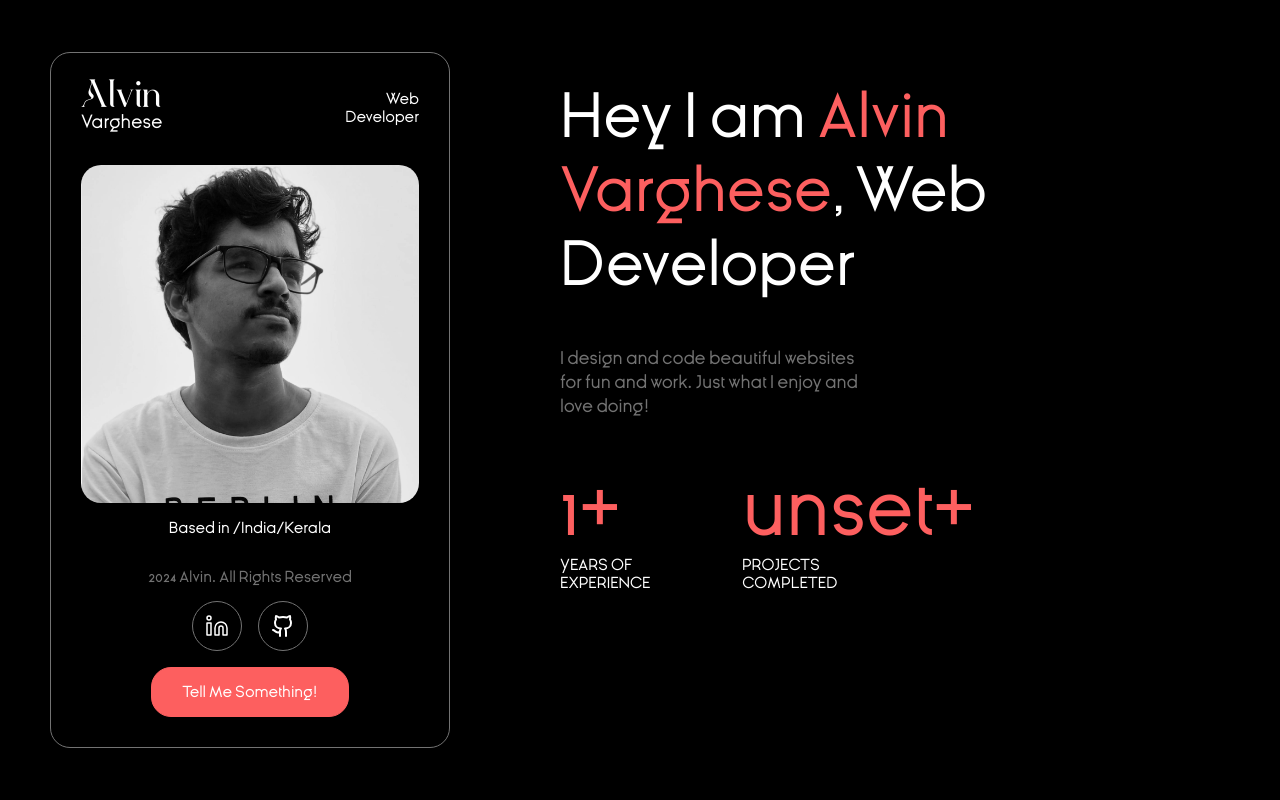
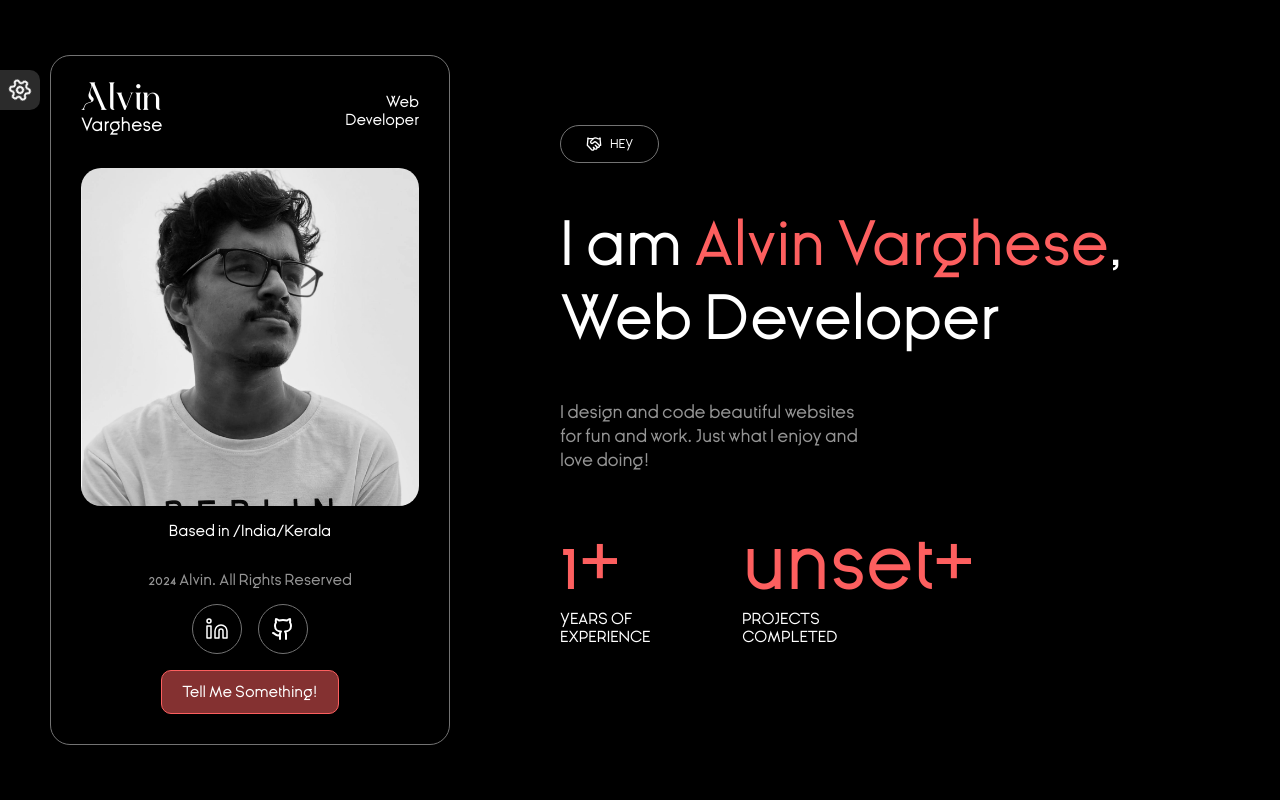
Before and after one commit to alvin1904/portfolio-v2, a Next.js app: page / in a window 1280 px wide. Shown: the top 800 px of the page. Built offline with nearby package versions, Linux system fonts and the light colour scheme; no server answers.

Commit message:
fett: theme changer menu

```diff
--- a/src/app/globals.css
+++ b/src/app/globals.css
@@ -64,7 +64,6 @@ textarea {
 :where([hidden]) {
   display: none;
 }
-
 body {
   background: #000;
   color: white;
@@ -144,11 +143,7 @@ body {
   user-select: none;
 }
 :root {
-  --accent: #fd5f5f;
-  --accent-transparent: #fd5f5f85;
-  --accent-transparent-high: #fd5f5f20;
-  --accent-hover: #ff8080;
-  --accent-dark: #7d3535;
+  --menu: #2b2b2b;
   --border: rgb(115, 115, 115);
 }
 .smoothen {
@@ -161,12 +156,12 @@ body {
   opacity: 1;
 }
 *::selection {
-  background: var(--accent);
+  background: var(--accent-transparent);
   color: white;
   box-shadow: 0 0 5px rgba(0, 0, 0, 0.5);
 }
 *::-moz-selection {
-  background: var(--accent);
+  background: var(--accent-transparent);
   color: white;
   box-shadow: 0 0 5px rgba(0, 0, 0, 0.5);
 }
@@ -182,10 +177,11 @@ body {
   border: 1px solid var(--border);
 }
 .lighten {
-  color: var(--border);
+  color: #ffffff95;
 }
 .colorize {
   color: var(--accent);
+  transition: all 0.25s ease-in-out;
 }
 .ySpace {
   margin: 45px 0;
@@ -223,12 +219,55 @@ body {
   font-size: 1.2rem;
   font-weight: 300;
 }
+.theme_changer {
+  height: 100vh;
+  width: 300px;
+  background: var(--menu);
+  color: white;
+  position: fixed;
+  top: 0;
+  z-index: 1000;
+  padding: 30px 20px;
+}
+.theme_toggle {
+  position: absolute;
+  top: 70px;
+  right: -40px;
+  background: var(--menu);
+  height: 40px;
+  width: 40px;
+  border-radius: 0 10px 10px 0;
+}
+.theme_toggle svg {
+  animation: rotater 3s ease-in-out infinite;
+}
+@keyframes rotater {
+  0% {
+    transform: rotate(0deg);
+  }
+  100% {
+    transform: rotate(360deg);
+  }
+}
+.theme_open {
+  left: 0;
+}
+.theme_close {
+  left: -300px;
+}
+.color_button {
+  border-width: 1px;
+  padding: 10px 30px;
+  border-radius: 20px;
+  border-style: solid;
+  margin: 5px;
+}
 .cto {
-  background: var(--accent);
+  background: var(--accent-transparent);
   border: 1px solid var(--accent);
   color: white;
-  border-radius: 20px;
-  padding: 15px 30px;
+  border-radius: 10px;
+  padding: 12px 20px;
 }
 .cto:hover,
 .icon:hover {
@@ -421,16 +460,6 @@ body {
   background: #00000020;
   backdrop-filter: blur(2px);
 }
-.email_send {
-  height: 40px;
-  width: 120px;
-  background: var(--accent);
-  color: white;
-  border-radius: 50px;
-}
-.email_send:hover {
-  background: var(--accent-hover);
-}
 .email_body input {
   height: 100%;
   width: 100%;
@@ -438,18 +467,6 @@ body {
 .email_body textarea {
   height: calc(100% - 60px);
   width: 100%;
-}
-.visit_all {
-  background: transparent;
-  border: 1px solid var(--accent-hover);
-  color: var(--accent-hover);
-  margin-top: 30px;
-  padding: 10px 15px;
-  border-radius: 10px;
-}
-.visit_all:hover {
-  color: white;
-  border-color: white;
 }
 .highlight_project {
   position: relative;
@@ -556,8 +573,3 @@ body {
     cursor: pointer;
   }
 }
-::-webkit-input-placeholder,
-:-ms-input-placeholder,
-input::placeholder {
-  opacity: 0.5;
-}
--- a/src/app/layout.tsx
+++ b/src/app/layout.tsx
@@ -3,6 +3,7 @@ import { ChildrenPropType } from "@/types/common.types";
 import "./globals.css";
 import { ginora } from "./fonts";
 import SmoothScrolling from "@/components/SmoothScrolling";
+import ThemeChanger from "@/components/modules/ThemeChanger";
 
 export const metadata: Metadata = {
   title: "Alvin Varghese",
@@ -14,7 +15,10 @@ export default function RootLayout(props: ChildrenPropType) {
   return (
     <html lang="en">
       <body className={ginora.className}>
-        <SmoothScrolling>{props.children}</SmoothScrolling>
+        <SmoothScrolling>
+          <ThemeChanger />
+          {props.children}
+        </SmoothScrolling>
       </body>
     </html>
   );
--- a/src/components/Icons.tsx
+++ b/src/components/Icons.tsx
@@ -259,3 +259,20 @@ export const Github2 = () => (
     <path d="M9 18c-4.51 2-5-2-7-2" />
   </svg>
 );
+
+export const Settings = () => (
+  <svg
+    xmlns="http://www.w3.org/2000/svg"
+    width="24"
+    height="24"
+    viewBox="0 0 24 24"
+    fill="none"
+    stroke="currentColor"
+    strokeWidth="2"
+    strokeLinecap="round"
+    strokeLinejoin="round"
+  >
+    <path d="M12.22 2h-.44a2 2 0 0 0-2 2v.18a2 2 0 0 1-1 1.73l-.43.25a2 2 0 0 1-2 0l-.15-.08a2 2 0 0 0-2.73.73l-.22.38a2 2 0 0 0 .73 2.73l.15.1a2 2 0 0 1 1 1.72v.51a2 2 0 0 1-1 1.74l-.15.09a2 2 0 0 0-.73 2.73l.22.38a2 2 0 0 0 2.73.73l.15-.08a2 2 0 0 1 2 0l.43.25a2 2 0 0 1 1 1.73V20a2 2 0 0 0 2 2h.44a2 2 0 0 0 2-2v-.18a2 2 0 0 1 1-1.73l.43-.25a2 2 0 0 1 2 0l.15.08a2 2 0 0 0 2.73-.73l.22-.39a2 2 0 0 0-.73-2.73l-.15-.08a2 2 0 0 1-1-1.74v-.5a2 2 0 0 1 1-1.74l.15-.09a2 2 0 0 0 .73-2.73l-.22-.38a2 2 0 0 0-2.73-.73l-.15.08a2 2 0 0 1-2 0l-.43-.25a2 2 0 0 1-1-1.73V4a2 2 0 0 0-2-2z" />
+    <circle cx="12" cy="12" r="3" />
+  </svg>
+);
--- a/src/components/modules/EmailComponent.tsx
+++ b/src/components/modules/EmailComponent.tsx
@@ -99,14 +99,14 @@ const EmailComponent = () => {
         ></textarea>
         <div className="email_footer flex flex-row items-center justify-between">
           <button
-            className="email_send smoothen text-center unselect"
+            className="email_send cto cup smoothen text-center unselect"
             onClick={handleSend}
             disabled={state === "loading"}
           >
             {state === "loading" ? "Sending..." : "Send"}
           </button>
           {state === "typing" && (
-            <button onClick={handleClear} aria-label="Clear">
+            <button className="cup" onClick={handleClear} aria-label="Clear">
               <Trash />
             </button>
           )}
--- a/src/components/modules/IconTitle.tsx
+++ b/src/components/modules/IconTitle.tsx
@@ -9,7 +9,7 @@ import {
 } from "../Icons";
 
 type SectionType =
-  | "Home"
+  | "Hey"
   | "About"
   | "Resume"
   | "Services"
@@ -24,7 +24,7 @@ type IconTitleProps = {
 };
 
 const sectionIcons: SectionIconMap = {
-  Home: Handshake,
+  Hey: Handshake,
   About: Briefcase,
   Resume: Biceps,
   Services: Briefcase,
--- /dev/null
+++ b/src/components/modules/ThemeChanger.tsx
@@ -0,0 +1,70 @@
+"use client";
+
+import { darken, lighten } from "@/lib/utils/color";
+import { useEffect, useState, useCallback, useMemo } from "react";
+import { Settings } from "../Icons";
+
+const colors = [
+  { name: "bittersweet", hex: "#FD5F5F" },
+  { name: "pink", hex: "#F260FC" },
+  { name: "green", hex: "#55F19B" },
+  { name: "aqua", hex: "#60FCF7" },
+];
+
+const ThemeChanger = () => {
+  const [open, setOpen] = useState(false);
+  const [accent, setAccent] = useState(colors[0].hex);
+
+  const toggle = useCallback(() => setOpen((prev) => !prev), []);
+
+  useEffect(() => {
+    const root = document.documentElement;
+    root.style.setProperty("--accent", accent);
+    root.style.setProperty("--accent-transparent", `${accent}85`);
+    root.style.setProperty("--accent-transparent-high", `${accent}20`);
+    root.style.setProperty("--accent-hover", lighten(accent));
+    root.style.setProperty("--accent-dark", darken(accent));
+  }, [accent]);
+
+  const colorButtons = useMemo(
+    () =>
+      colors.map((color) => {
+        return (
+          <button
+            key={color.name}
+            className="color_button cup smoothen"
+            style={{
+              borderColor: color.hex,
+            }}
+            onClick={() => setAccent(color.hex)}
+          >
+            {color.name}
+          </button>
+        );
+      }),
+    []
+  );
+
+  return (
+    <div
+      className={`theme_changer smoothen ${open ? "theme_open" : "theme_close"}`}
+    >
+      <div className="theme_menu y_space">
+        <h1 className="heading">Colors</h1>
+        {colorButtons}
+      </div>
+
+      <div className="cup underline ySpace text-center" onClick={toggle}>
+        Close
+      </div>
+      <div
+        className="theme_toggle cup flex flex-row items-center justify-center"
+        onClick={toggle}
+      >
+        <Settings />
+      </div>
+    </div>
+  );
+};
+
+export default ThemeChanger;
--- a/src/components/pages/Introduce.tsx
+++ b/src/components/pages/Introduce.tsx
@@ -6,8 +6,9 @@ const Introduce = () => {
   const pc = process.env.NEXT_PUBLIC_PROJECT_COUNT || 10;
   return (
     <>
+      <IconTitle variant="Hey" />
       <h1 className="heading">
-        Hey I am <span className="colorize">Alvin Varghese</span>, Web Developer
+        I am <span className="colorize">Alvin Varghese</span>, Web Developer
       </h1>
       <p className="subheading lighten ySpace w-half">
         I design and code beautiful websites for fun and work. Just what I enjoy
--- a/src/components/pages/Projects.tsx
+++ b/src/components/pages/Projects.tsx
@@ -28,7 +28,7 @@ const Projects = () => {
 
       <Link
         href="/projects"
-        className="visit_all cup smoothen flex flex-row items-center justify-between"
+        className="cto cup smoothen flex flex-row items-center justify-between"
       >
         <span>See More</span>
         <span>
--- /dev/null
+++ b/src/lib/utils/color.ts
@@ -0,0 +1,37 @@
+function hexToRgb(hex: string): { r: number; g: number; b: number } {
+  const bigint = parseInt(hex.slice(1), 16);
+  return {
+    r: (bigint >> 16) & 255,
+    g: (bigint >> 8) & 255,
+    b: bigint & 255,
+  };
+}
+
+function rgbToHex(r: number, g: number, b: number): string {
+  return `#${((1 << 24) + (r << 16) + (g << 8) + b).toString(16).slice(1).toUpperCase()}`;
+}
+
+function adjustColor(original: string, source: string, target: string): string {
+  const originalRgb = hexToRgb(original);
+  const sourceRgb = hexToRgb(source);
+  const targetRgb = hexToRgb(target);
+
+  const delta = {
+    r: targetRgb.r - sourceRgb.r,
+    g: targetRgb.g - sourceRgb.g,
+    b: targetRgb.b - sourceRgb.b,
+  };
+
+  const newRgb = {
+    r: Math.min(255, Math.max(0, originalRgb.r + delta.r)),
+    g: Math.min(255, Math.max(0, originalRgb.g + delta.g)),
+    b: Math.min(255, Math.max(0, originalRgb.b + delta.b)),
+  };
+
+  return rgbToHex(newRgb.r, newRgb.g, newRgb.b);
+}
+
+export const lighten = (color: string) =>
+  adjustColor("#ff8080", "#fd5f5f", color);
+export const darken = (color: string) =>
+  adjustColor("#7d3535", "#fd5f5f", color);
```
